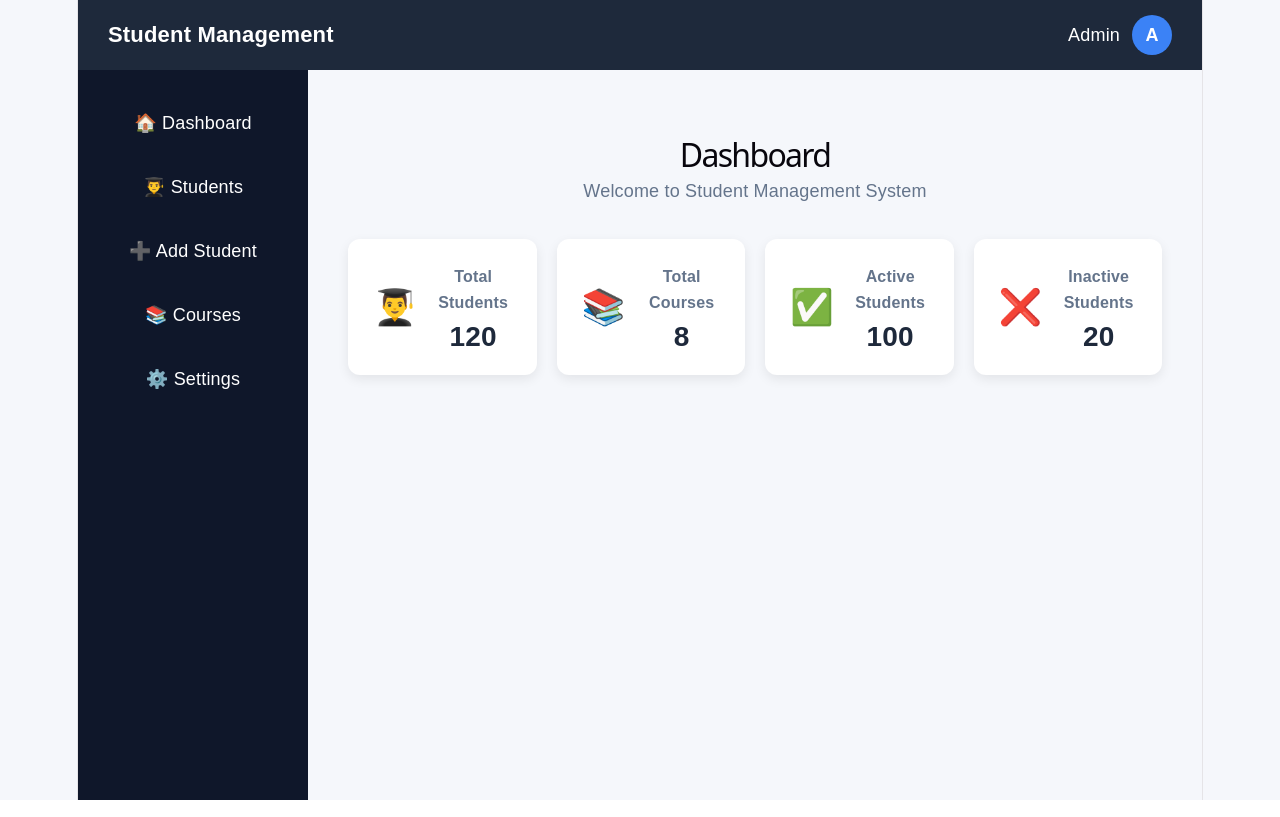
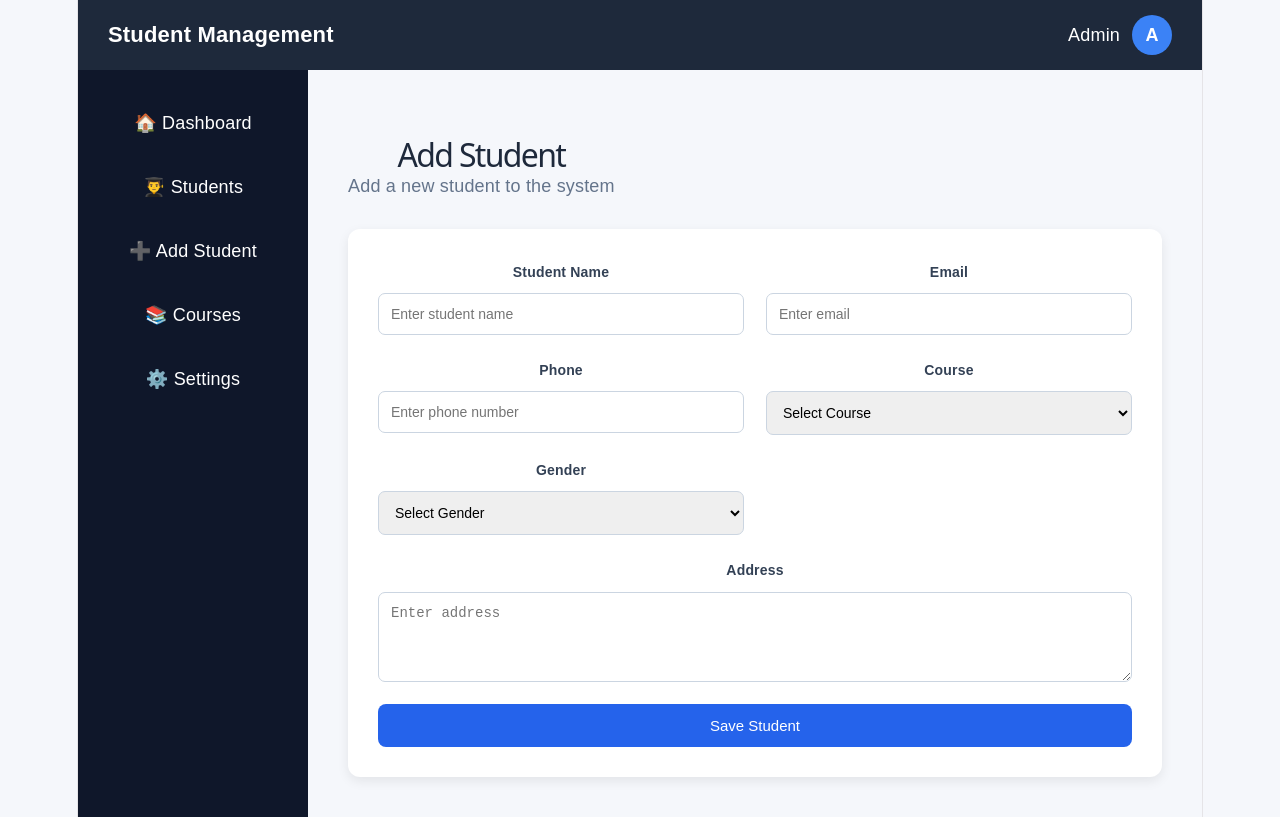
Before and after one commit to laxmipriyabehera/Student-management-system, a React (Vite) app: page /add-student in a window 1280 px wide. Built offline with nearby package versions, Linux system fonts and the light colour scheme.

Commit message:
Add student CRUD functionality

```diff
--- a/package.json
+++ b/package.json
@@ -11,7 +11,8 @@
   },
   "dependencies": {
     "react": "^19.2.8",
-    "react-dom": "^19.2.8"
+    "react-dom": "^19.2.8",
+    "react-router-dom": "^7.18.2"
   },
   "devDependencies": {
     "@eslint/js": "^10.0.1",
--- a/src/App.css
+++ b/src/App.css
@@ -70,6 +70,12 @@ body {
   cursor: pointer;
 }
 
+.sidebar a {
+  color: white;
+  text-decoration: none;
+  display: block;
+}
+
 .sidebar li:hover {
   background: #1e293b;
 }
@@ -124,3 +130,167 @@ body {
   font-weight: bold;
   color: #1e293b;
 }
+
+/* Students Page */
+
+.students-page {
+  width: 100%;
+}
+
+.page-header {
+  display: flex;
+  justify-content: space-between;
+  align-items: center;
+  margin-bottom: 30px;
+}
+
+.page-header h1 {
+  font-size: 32px;
+  color: #1e293b;
+  margin-bottom: 5px;
+}
+
+.page-header p {
+  color: #64748b;
+}
+
+.add-btn {
+  border: none;
+  background: #2563eb;
+  color: white;
+  padding: 12px 20px;
+  border-radius: 8px;
+  font-size: 15px;
+  cursor: pointer;
+}
+
+.add-btn:hover {
+  background: #1d4ed8;
+}
+
+.student-table {
+  background: white;
+  border-radius: 12px;
+  padding: 20px;
+  overflow-x: auto;
+  box-shadow: 0 4px 12px rgba(0, 0, 0, 0.08);
+}
+
+.student-table table {
+  width: 100%;
+  border-collapse: collapse;
+}
+
+.student-table th {
+  text-align: left;
+  padding: 15px;
+  background: #f8fafc;
+  color: #475569;
+  font-size: 14px;
+}
+
+.student-table td {
+  padding: 15px;
+  border-bottom: 1px solid #e2e8f0;
+  color: #334155;
+}
+
+.status {
+  padding: 6px 12px;
+  border-radius: 20px;
+  font-size: 13px;
+}
+
+.status.active {
+  background: #dcfce7;
+  color: #15803d;
+}
+
+.edit-btn,
+.delete-btn {
+  border: none;
+  padding: 7px 12px;
+  border-radius: 6px;
+  cursor: pointer;
+  margin-right: 8px;
+}
+
+.edit-btn {
+  background: #dbeafe;
+  color: #1d4ed8;
+}
+
+.delete-btn {
+  background: #fee2e2;
+  color: #dc2626;
+}
+
+/* Add Student Form */
+
+.add-student-page {
+  width: 100%;
+}
+
+.student-form {
+  background: white;
+  padding: 30px;
+  border-radius: 12px;
+  box-shadow: 0 4px 12px rgba(0, 0, 0, 0.08);
+
+  display: grid;
+  grid-template-columns: repeat(2, 1fr);
+  gap: 22px;
+}
+
+.form-group {
+  display: flex;
+  flex-direction: column;
+}
+
+.form-group label {
+  margin-bottom: 8px;
+  font-size: 14px;
+  font-weight: 600;
+  color: #334155;
+}
+
+.form-group input,
+.form-group select,
+.form-group textarea {
+  width: 100%;
+  padding: 12px;
+  border: 1px solid #cbd5e1;
+  border-radius: 7px;
+  font-size: 14px;
+  outline: none;
+}
+
+.form-group input:focus,
+.form-group select:focus,
+.form-group textarea:focus {
+  border-color: #2563eb;
+}
+
+.form-group textarea {
+  resize: vertical;
+}
+
+.form-group:last-of-type {
+  grid-column: 1 / -1;
+}
+
+.save-btn {
+  grid-column: 1 / -1;
+
+  border: none;
+  background: #2563eb;
+  color: white;
+  padding: 13px 20px;
+  border-radius: 8px;
+  font-size: 15px;
+  cursor: pointer;
+}
+
+.save-btn:hover {
+  background: #1d4ed8;
+}
--- a/src/App.jsx
+++ b/src/App.jsx
@@ -1,24 +1,47 @@
+import { BrowserRouter, Routes, Route } from "react-router-dom";
+import { useState } from "react";
 import Navbar from "./components/Navbar";
 import Sidebar from "./components/Sidebar";
 import DashboardCards from "./components/DashboardCards";
+import Students from "./pages/Students";
+import AddStudent from "./pages/AddStudent";
 import "./App.css";
 
+function Dashboard() {
+  return(
+    <>
+    <h1>Dashboard</h1>
+    <p>Welcome to Student Management System</p>
+    <DashboardCards />
+    </>
+  );
+}
+
 function App() {
+
+  const [students, setStudents]= useState([]);
+  const [editingStudent, setEditingStudent] = useState(null);
   return (
-    <>
+     <BrowserRouter>
       <Navbar />
 
       <div className="main-layout">
         <Sidebar />
 
         <main className="content">
-          <h1>Dashboard</h1>
-          <p>Welcome to Student Management System</p>
-
-          <DashboardCards />
+          <Routes>
+            <Route path="/" element={<Dashboard />} />
+            <Route path="/students" element={
+              <Students students={students}
+              setStudents={setStudents}
+              setEditingStudent={setEditingStudent}/>} />
+            <Route path="/add-student" element={
+              <AddStudent setStudents={setStudents}
+              editingStudent={editingStudent} />} />
+          </Routes>
         </main>
       </div>
-    </>
+      </BrowserRouter>
   );
 }
 
--- a/src/components/Sidebar.jsx
+++ b/src/components/Sidebar.jsx
@@ -1,10 +1,11 @@
+import { Link } from "react-router-dom";
 function Sidebar() {
   return (
     <aside className="sidebar">
       <ul>
-        <li>🏠 Dashboard</li>
-        <li>👨‍🎓 Students</li>
-        <li>➕ Add Student</li>
+        <li><Link to="/">🏠 Dashboard</Link></li>
+        <li><Link to="/students">👨‍🎓 Students</Link></li>
+        <li><Link to="/add-student">➕ Add Student</Link></li>
         <li>📚 Courses</li>
         <li>⚙️ Settings</li>
       </ul>
--- /dev/null
+++ b/src/pages/AddStudent.jsx
@@ -0,0 +1,168 @@
+import { useState, useEffect } from "react";
+import { useNavigate } from "react-router-dom";
+
+function AddStudent({setStudents, editingStudent }) {
+  const navigate = useNavigate();
+  const [student, setStudent] = useState({
+    name: "",
+    email: "",
+    phone: "",
+    course: "",
+    gender: "",
+    address: "",
+  });
+
+  useEffect(() => {
+  if (editingStudent) {
+    setStudent(editingStudent);
+  }
+}, [editingStudent]);
+
+  const handleChange = (e) => {
+    setStudent({
+      ...student,
+      [e.target.name]: e.target.value,
+    });
+  };
+
+  const handleSubmit = (e) => {
+    e.preventDefault();
+    if (editingStudent) {
+      setStudents((prevStudents)=>
+      prevStudents.map((item) =>
+      item.id === editingStudent.id
+    ? {
+      ...Students,
+      id: editingStudent.id,
+      status: editingStudent.status,
+    } : item
+  ));
+    alert("Student updated successfully!");
+
+    navigate("/students");
+    } else {
+    setStudents((prevStudents)=>[
+      ...prevStudents,
+      {
+        ...student,
+        id: prevStudents.length + 1,
+        status: "Active",
+      },
+    ]);
+
+    alert("Student added successfully!");
+  }
+
+    setStudent({
+      name: "",
+      email: "",
+      phone: "",
+      course: "",
+      gender: "",
+      address: "",
+    });
+  };
+
+  return (
+    <div className="add-student-page">
+      <div className="page-header">
+        <div>
+          <h1>Add Student</h1>
+          <p>Add a new student to the system</p>
+        </div>
+      </div>
+
+      <form className="student-form" onSubmit={handleSubmit}>
+
+        <div className="form-group">
+          <label>Student Name</label>
+          <input
+            type="text"
+            name="name"
+            value={student.name}
+            onChange={handleChange}
+            placeholder="Enter student name"
+            required
+          />
+        </div>
+
+        <div className="form-group">
+          <label>Email</label>
+          <input
+            type="email"
+            name="email"
+            value={student.email}
+            onChange={handleChange}
+            placeholder="Enter email"
+            required
+          />
+        </div>
+
+        <div className="form-group">
+          <label>Phone</label>
+          <input
+            type="tel"
+            name="phone"
+            value={student.phone}
+            onChange={handleChange}
+            placeholder="Enter phone number"
+            required
+          />
+        </div>
+
+        <div className="form-group">
+          <label>Course</label>
+
+          <select
+            name="course"
+            value={student.course}
+            onChange={handleChange}
+            required
+          >
+            <option value="">Select Course</option>
+            <option value="MCA">MCA</option>
+            <option value="BCA">BCA</option>
+            <option value="B.Tech">B.Tech</option>
+            <option value="M.Tech">M.Tech</option>
+          </select>
+        </div>
+
+        <div className="form-group">
+          <label>Gender</label>
+
+          <select
+            name="gender"
+            value={student.gender}
+            onChange={handleChange}
+            required
+          >
+            <option value="">Select Gender</option>
+            <option value="Male">Male</option>
+            <option value="Female">Female</option>
+            <option value="Other">Other</option>
+          </select>
+        </div>
+
+        <div className="form-group">
+          <label>Address</label>
+
+          <textarea
+            name="address"
+            value={student.address}
+            onChange={handleChange}
+            placeholder="Enter address"
+            rows="4"
+            required
+          ></textarea>
+        </div>
+
+        <button type="submit" className="save-btn">
+          {editingStudent ? "Update Student" : "Save Student"}
+        </button>
+
+      </form>
+    </div>
+  );
+}
+
+export default AddStudent;
--- /dev/null
+++ b/src/pages/Students.jsx
@@ -0,0 +1,78 @@
+import { useNavigate } from "react-router-dom";
+
+function Students({students, setStudents, setEditingStudent}) {
+  const navigate = useNavigate();
+  const handleDelete = (id) => {
+  const updatedStudents = students.filter(
+    (student) => student.id !== id
+  );
+
+  setStudents(updatedStudents);
+};
+
+const handleEdit = (student) => {
+  setEditingStudent(student);
+  navigate("/add-student");
+};
+  return (
+    <div className="students-page">
+
+      <div className="page-header">
+        <div>
+          <h1>Students</h1>
+          <p>Manage all students</p>
+        </div>
+
+        <button className="add-btn">
+          + Add Student
+        </button>
+      </div>
+
+      <div className="student-table">
+        <table>
+          <thead>
+            <tr>
+              <th>ID</th>
+              <th>Name</th>
+              <th>Email</th>
+              <th>Course</th>
+              <th>Status</th>
+              <th>Action</th>
+            </tr>
+          </thead>
+
+          <tbody>
+            {students.length === 0 ? (
+            <tr>
+              <td colSpan="6" className="no-students">No students added yet.
+              </td>
+              </tr>
+            ): (
+              students.map((student) =>(
+                <tr key={student.id}>
+                  <td>{student.id}</td>
+                  <td>{student.name}</td>
+                  <td>{student.email}</td>
+                  <td>{student.course}</td>
+
+                  <td>
+                    <span className="status active">{student.status}</span>
+                  </td>
+                  <td>
+                    <button className="edit-btn"
+                    onClick={()=> handleEdit(student)}>Edit</button>
+                    <button className="delete-btn"
+                    onClick={()=> handleDelete(student.id)}>Delete</button>
+                  </td>
+                  </tr>
+              ))
+            )}
+          </tbody>
+        </table>
+      </div>
+
+    </div>
+  );
+}
+
+export default Students;
```
Also changed, not shown: 1 other file (tests, documents, lock files or other folders).
